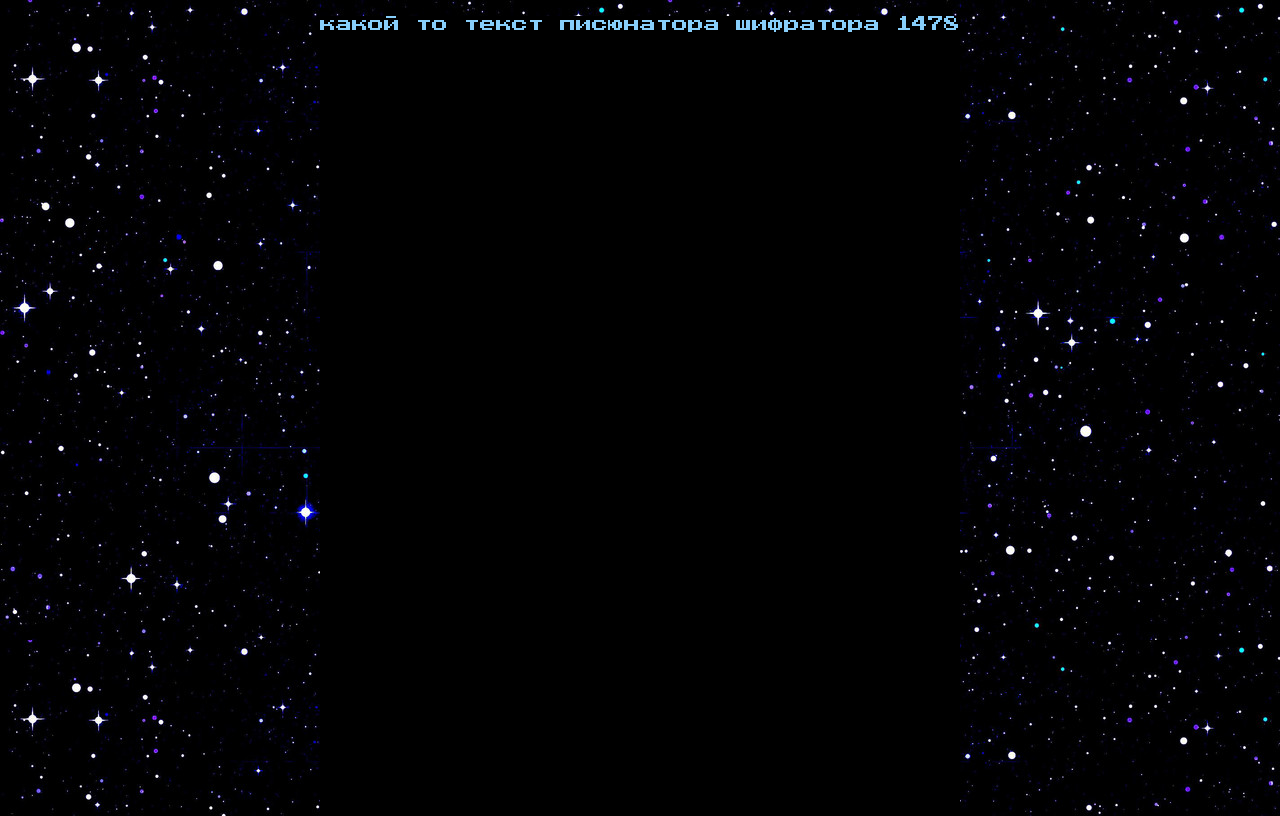
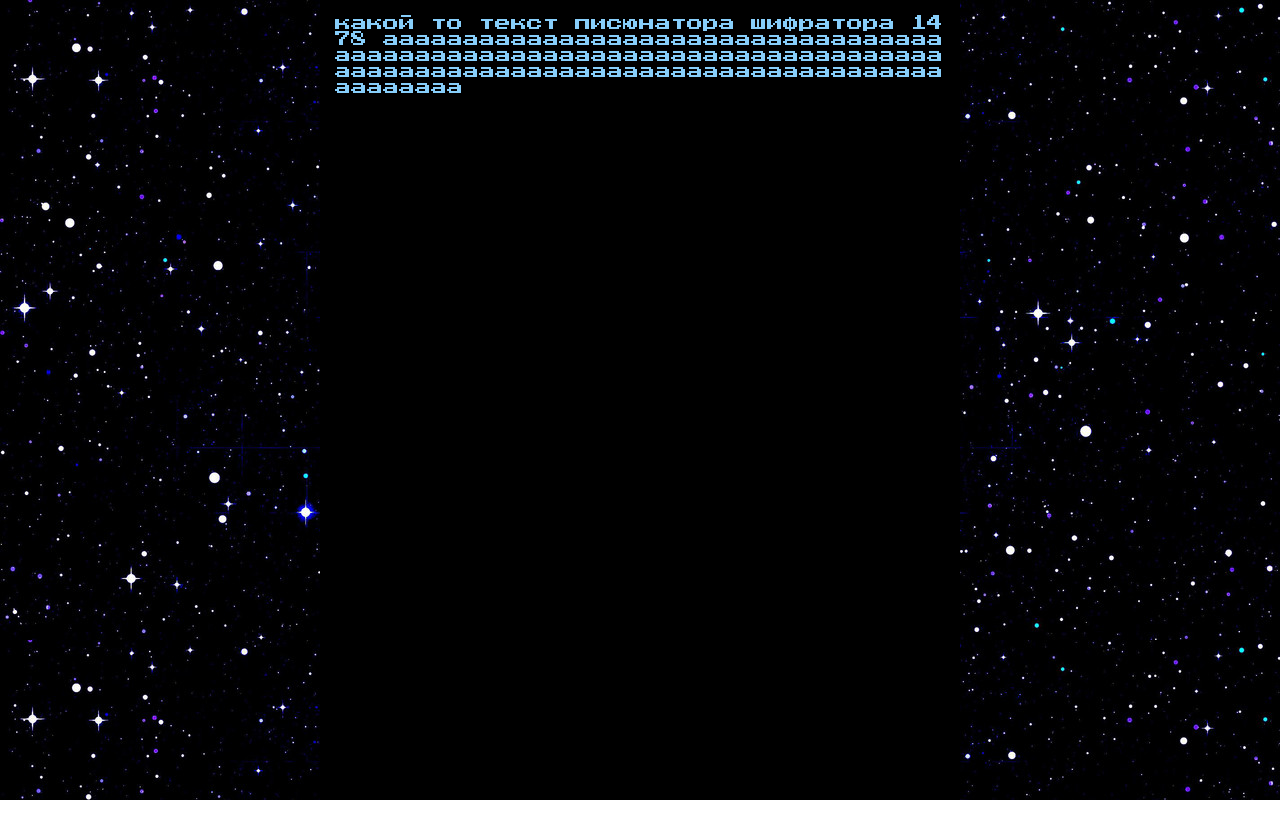
Before and after one commit to fuji53/serv_p, a plain HTML site: page page_a/index2.html in a window 1280 px wide. Drawn offline with Linux system fonts and the light colour scheme; a web font is replaced by a local one.

Commit message:
new additions!

```diff
--- a/page_a/index2.html
+++ b/page_a/index2.html
@@ -3,7 +3,7 @@
 <head>
     <meta charset="UTF-8">
     <title>Сашо</title>
-    <link rel="stylesheet" href="style2.css">
+    <link rel="stylesheet" href="styles/style2.css">
     <link rel="preconnect" href="https://fonts.googleapis.com">
     <link rel="preconnect" href="https://fonts.gstatic.com" crossorigin>
     <link href="https://fonts.googleapis.com/css2?family=Comfortaa:wght@300..700&family=Dela+Gothic+One&family=Lobster&family=Oswald:wght@200..700&family=Play:wght@400;700&family=Press+Start+2P&family=Rubik+Mono+One&family=Unbounded:wght@200..900&display=swap" rel="stylesheet">
@@ -17,9 +17,7 @@
 
 
     <main class="main">
-        <div class="inner_main">
-          <p>какой то текст писюнатора шифратора 1478</p>
-        </div>
+          <p>какой то текст писюнатора шифратора 1478 aaaaaaaaaaaaaaaaaaaaaaaaaaaaaaaaaaaaaaaaaaaaaaaaaaaaaaaaaaaaaaaaaaaaaaaaaaaaaaaaaaaaaaaaaaaaaaaaaaaaaaaaaaaaaaaaaaaaaaa</p>
     </main>
 
     <footer>
--- a/page_a/style2.css
+++ /dev/null
@@ -1,28 +0,0 @@
-body {
-    background-image: url(img2/background-main.jpeg);
-    margin: 0;
-    padding: 0;
-    display: flex;
-    max-width: 1920vh;
-    min-height: 100vh;
-    flex-direction: column;
-    justify-content: space-between;
-}
-
-.main {
-    margin-top: 0;
-    margin-left: auto;
-    margin-right: auto;
-    width: 50%;
-    height: 100vh;
-}
-.inner_main {
-    margin-top: 0;
-    position: relative;
-    background-color: black;
-    color: lightskyblue;
-    font-family: "Press Start 2P", system ui;
-    font-weight:400;
-    font-style: normal;
-    height: 100vh;
-}
--- /dev/null
+++ b/page_a/styles/root.css
@@ -0,0 +1,3 @@
+:root {
+    --body_box: 50%;
+}
--- /dev/null
+++ b/page_a/styles/style2.css
@@ -0,0 +1,32 @@
+@import "root.css";
+* {
+    box-sizing: border-box;
+    margin: 0;
+    padding: 0;
+
+    color: lightskyblue;
+    font-family: "Press Start 2P", system ui;
+    font-weight: 400;
+    font-style: normal;
+}
+body {
+    background-image: url(../img2/background-main.jpeg);
+    max-width: 1920vh;
+    min-height: 100vh;
+    flex-direction: column;
+    justify-content: space-between;
+}
+
+.main {
+    background-color: black;
+    margin-left: calc(50% - var(--body_box)/2);
+    margin-right: calc(50% - var(--body_box)/2);
+    width: var(--body_box);
+
+    word-break: break-all;
+    white-space: normal;
+
+
+    height: 100vh;
+    padding: 15px;
+}
--- /dev/null
+++ b/page_t/root.css
@@ -0,0 +1,3 @@
+:root {
+
+}
--- a/page_t/styles.css
+++ b/page_t/styles.css
@@ -1,5 +1,12 @@
+@import "root.css";
+* {
+    box-sizing: border-box;
+    margin: 0;
+    padding: 0;
+}
+
 body {
-    background-color: black;
+    background: image("background_site.png");
     a:link{color: white}
     a:visited{color: white}
 }
@@ -33,4 +40,6 @@ body {
 .index2 {
     color: white;
     text-align: center;
+    margin-bottom: 10px;
+    font-family: "Fake Receipt";
 }
```
Also changed, not shown: page_t/index.html (+4 -2 lines), page_t/background_site.png (added).
